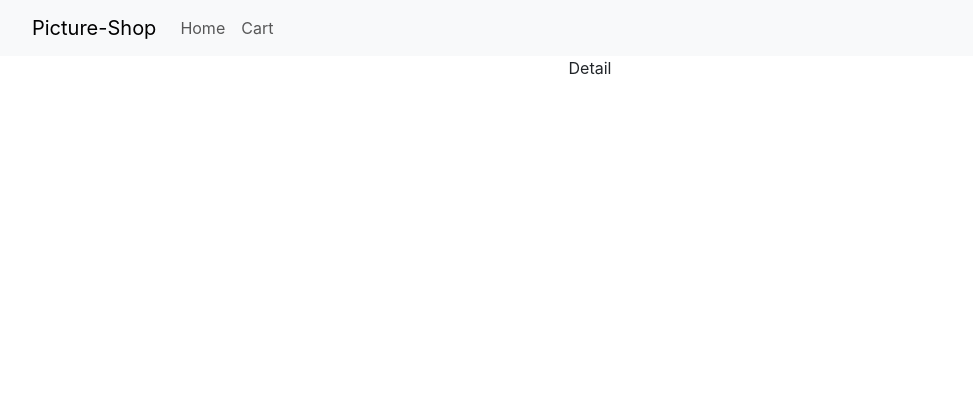
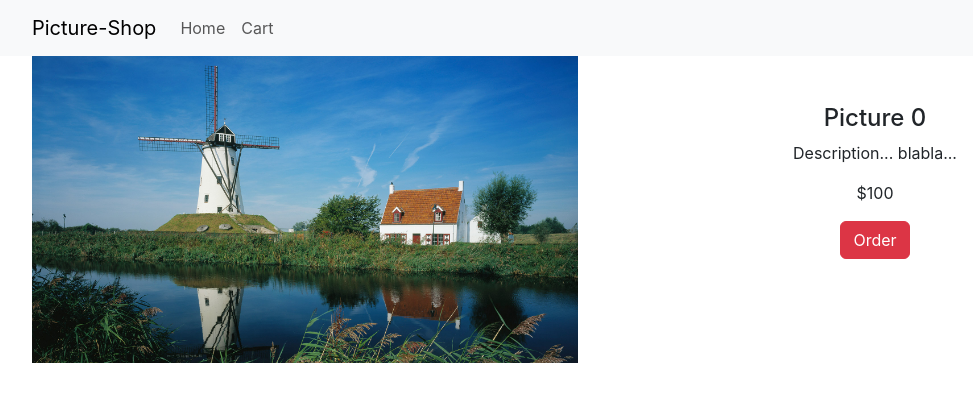
Before and after one commit to mokimokheonpark/picture-shop, a React (Create React App) app: page /detail in a window 1280 px wide. Shown: the top 402 px of the page, without its empty margins (50-1023 px from the left). Built offline with nearby package versions, Linux system fonts and the light colour scheme.

Commit message:
created Detail component

```diff
--- a/src/App.js
+++ b/src/App.js
@@ -1,6 +1,7 @@
-import { Link, Route, Routes } from "react-router-dom";
+import { Route, Routes } from "react-router-dom";
 import { Container, Nav, Navbar } from "react-bootstrap";
 import "./App.css";
+import Detail from "./components/Detail";
 import Home from "./components/Home";
 
 function App() {
@@ -18,7 +19,7 @@ function App() {
 
       <Routes>
         <Route path="/" element={<Home />} />
-        <Route path="/detail" element={<div>Detail</div>} />
+        <Route path="/detail" element={<Detail />} />
       </Routes>
     </div>
   );
--- /dev/null
+++ b/src/components/Detail.js
@@ -0,0 +1,23 @@
+function Detail() {
+  return (
+    <div className="container">
+      <div className="row">
+        <div className="col-md-6">
+          <img
+            src={process.env.PUBLIC_URL + "/images/picture0.jpg"}
+            width="100%"
+            alt=""
+          />
+        </div>
+        <div className="col-md-6">
+          <h4 className="pt-5">Picture 0</h4>
+          <p>Description... blabla...</p>
+          <p>$100</p>
+          <button className="btn btn-danger">Order</button>
+        </div>
+      </div>
+    </div>
+  );
+}
+
+export default Detail;
--- a/src/data.js
+++ b/src/data.js
@@ -1,19 +1,19 @@
 const data = [
   {
     id: 0,
-    title: "Picture 1",
+    title: "Picture 0",
     price: "$100",
   },
 
   {
     id: 1,
-    title: "Picture 2",
+    title: "Picture 1",
     price: "$190",
   },
 
   {
     id: 2,
-    title: "Picture 3",
+    title: "Picture 2",
     price: "$299",
   },
 ];
```
